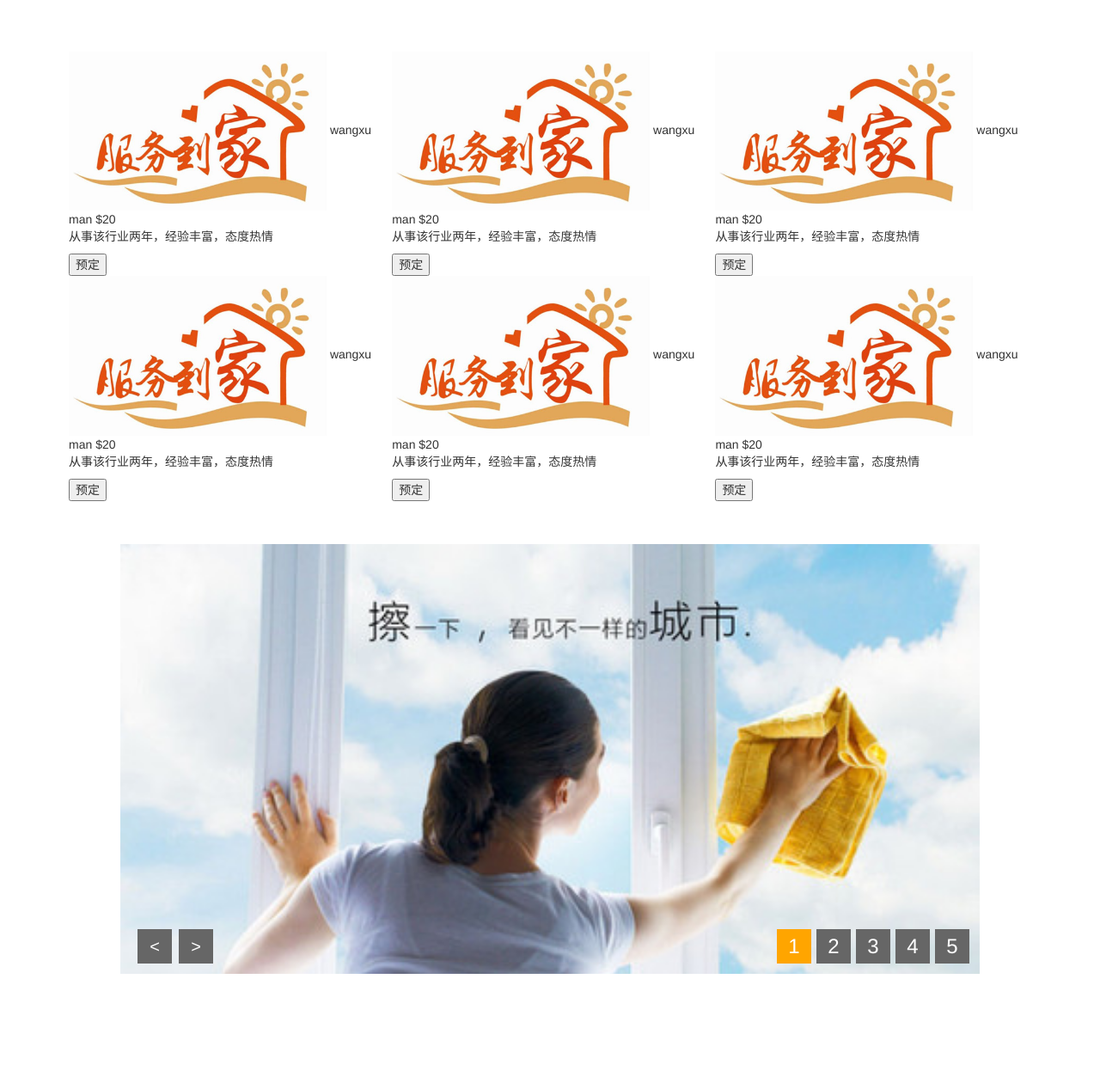
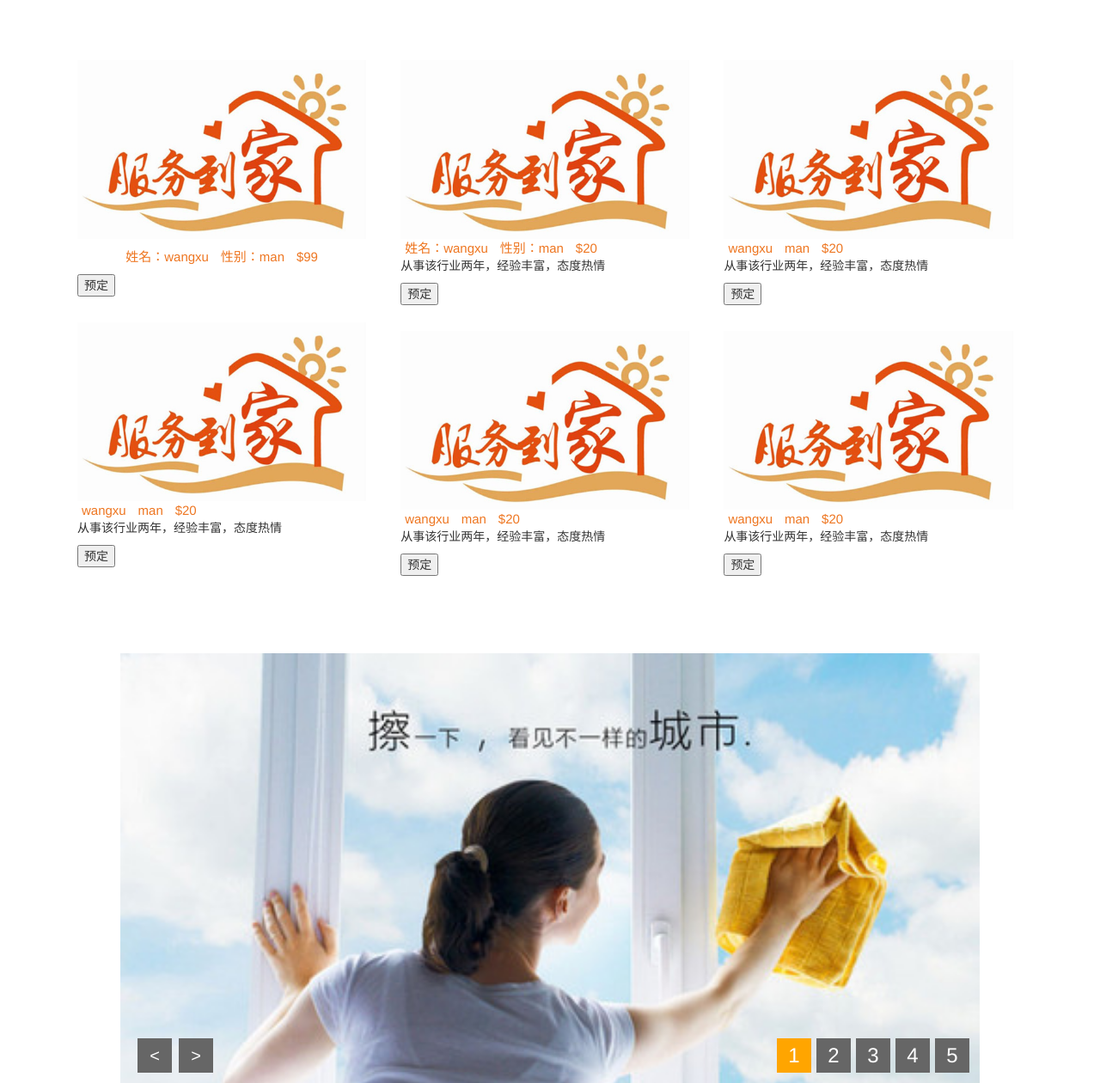
Before and after one commit to Hero-Xu/room-service, a CodeIgniter app: page / in a window 1280 px wide. Shown: the part 172-1432 px from the top of the page at 86% size. Before the commit the page ends 1305 px from the top, so only its background shows below. Run offline with CodeIgniter, Linux system fonts and the light colour scheme.

Commit message:
majorization of index.js
完善index.js，修改ajax，点击相应服务加载不通的数据库表

```diff
--- a/application/views/index.php
+++ b/application/views/index.php
@@ -27,11 +27,11 @@
 	<div class="container">
         <div class="navbar navbar-default" role="navigation">
 			<ul class="nav navbar-nav">
-			    <li class="active"><a href="##">网站首页</a></li>
-			    <li><a href="welcome/second">理发</a></li>
-			    <li><a href="##">家教</a></li>
-			    <li><a href="##">清洁</a></li>
-			    <li><a href="##">美甲</a></li>
+			    <li class="active"><a>网站首页</a></li>
+			    <li id="hair"><a>理发</a></li>
+			    <li id="teacher"><a>家教</a></li>
+			    <li id="clean"><a>清洁</a></li>
+			    <li id="hand"><a>美甲</a></li>
 			    <li><a href="##">关于我们</a></li>
 			    <li><a href="##">联系我们</a></li>
 				<li><a onsubmit="return false"><?php echo $indent?></a></li>
@@ -44,10 +44,12 @@
 		<ul>
 			<li>
 				<img src="images/logo.jpg" alt="">
-				<span>wangxu</span>
-				<span>man</span>
-				<span>$20</span>
-				<p>从事该行业两年，经验丰富，态度热情</p>
+				<div class="wrap-span">
+				<span>姓名：wangxu</span>
+				<span>性别：man</span>
+				<span>$99</span>
+				</div>
+				<p></p>
 				<button>预定</button>
 			</li>
 			<li>
@@ -62,8 +64,8 @@
 		<ul>
 			<li>
 				<img src="images/logo.jpg" alt="">
-				<span>wangxu</span>
-				<span>man</span>
+				<span>姓名：wangxu</span>
+				<span>性别：man</span>
 				<span>$20</span>
 				<p>从事该行业两年，经验丰富，态度热情</p>
 				<button>预定</button>
@@ -128,19 +130,35 @@
 
 	   $(function(){
 
-	 //   	// 瀑布流开始
-	 //   	$.get('hair/get_hair', function(res){
-		// 	for(var i=0; i<res.length; i++){
-		// 		var hair = res[i];
-		// 		var html = '<li>'+
-		// 					   '<img src="" alt="">'+
-		// 					   '<span>'+ hair.hair_name +'</span>'+
-		// 					   '<p></p>'+
-		// 					   '<button></button>'+
-		// 				   '</li>';
-		// 		$('#indent').append(html);
-		// 	}
-		// }, 'json');
+	   	// 瀑布流开始
+	   	var kind = "";//标志位   加载的服务种类
+	   	var oHair = $('#hair');
+	   	function selected(k){
+	   		k.addClass('active').siblings().removeClass('active');
+	   	}
+	   	oHair.on('click', function(){
+	   		selected(oHair);
+	   		kind="hair";
+	   		get(kind);
+	   	})
+	   	function get(x){
+		   	$.get("hair/get_"+kind, function(res){
+				for(var i=0; i<res.length; i++){
+					var hair = res[i];
+					var html = '<li>'+
+									'<img src="'+'images/logo.jpg'+'" alt="">'+
+									'<div class="wrap-span">'+
+										'<span>姓名：'+hair.hair_name+'</span>'+
+										'<span>性别：'+hair.hair_sex+'</span>'+
+										'<span>$'+hair.hair_price+'</span>'+
+									'</div>'+
+									'<p>'+hair.hair_introduction+'</p>'+
+									'<button>预定</button>'+
+								'</li>'
+					$('#indent ul').eq(0).append(html);
+				}
+			}, 'json');
+	   	}
 		//瀑布流结束
 
 
--- a/css/index.css
+++ b/css/index.css
@@ -124,9 +124,26 @@ background: orange;
 }
 #indent ul{
 	width: 33%;
-	padding: 10px;
+	padding: 20px;
 	float: left;
 }
 #indent ul img{
-	width: 300px;
+	width: 100%;
 }
+#indent ul li {
+	/*font-size: 20px;*/
+	margin-bottom: 30px;
+}
+#indent ul li .wrap-span{
+	text-align: center;
+	margin: 10px 0;
+}
+#indent ul li span{
+	/*float: left;*/
+	font-size: 15px;
+	color: #EE7621;
+	margin: 0px 5px;
+}
+#indent ul li button{
+	margin: ;
+}
```
Also changed, not shown: css/text.html (added, +31 -0 lines).
